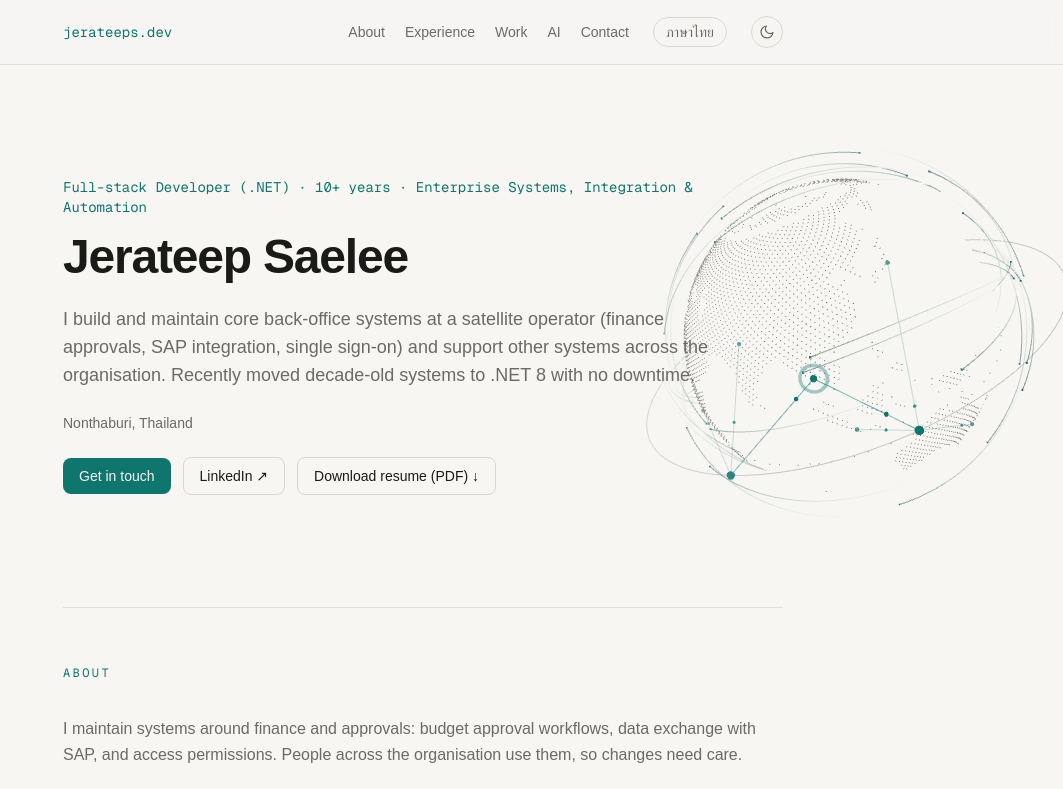
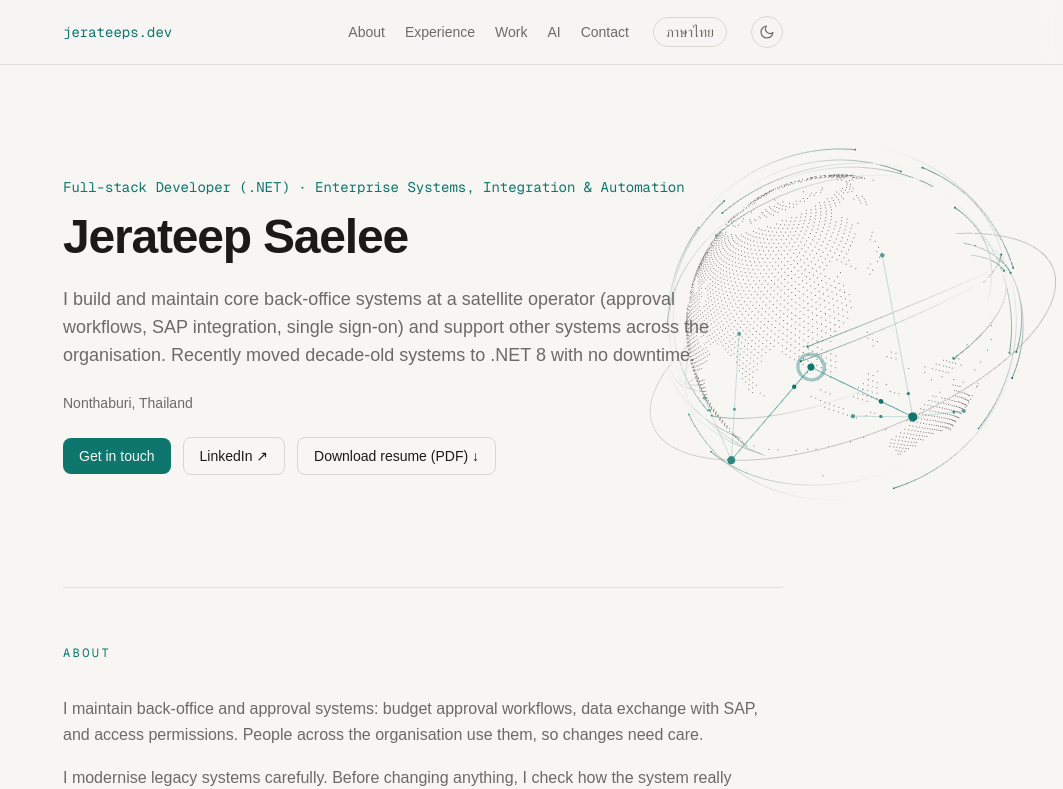
Before and after one commit to jerateep/jerateeps.dev, a Next.js app: page /en in a window 1280 px wide. Shown: the top 789 px of the page, without its empty margins (217-1280 px from the left). Built offline with nearby package versions, Linux system fonts and the light colour scheme; a web font is replaced by a local one.

Commit message:
docs: drop years from headline, describe the domain as back-office instead of finance

```diff
--- a/content/profile.ts
+++ b/content/profile.ts
@@ -97,21 +97,21 @@ export type Education = {
 export const profile = {
   name: { th: "Jerateep Saelee", en: "Jerateep Saelee" } satisfies L,
   role: {
-    th: "Full-stack Developer (.NET) · ประสบการณ์ 10+ ปี · ระบบ enterprise, integration และ automation",
-    en: "Full-stack Developer (.NET) · 10+ years · Enterprise Systems, Integration & Automation",
+    th: "Full-stack Developer (.NET) · ระบบ enterprise, integration และ automation",
+    en: "Full-stack Developer (.NET) · Enterprise Systems, Integration & Automation",
   } satisfies L,
   tagline: {
     th: "พัฒนาและดูแลระบบ back-office หลักของผู้ให้บริการดาวเทียม ทั้ง approval workflow งบประมาณ, SAP integration และ SSO กลาง พร้อม support ระบบอื่นในองค์กร งานช่วงหลังรวมถึงการ migrate ระบบอายุกว่าสิบปีขึ้น .NET 8 โดยไม่มี downtime",
-    en: "I build and maintain core back-office systems at a satellite operator (finance approvals, SAP integration, single sign-on) and support other systems across the organisation. Recently moved decade-old systems to .NET 8 with no downtime.",
+    en: "I build and maintain core back-office systems at a satellite operator (approval workflows, SAP integration, single sign-on) and support other systems across the organisation. Recently moved decade-old systems to .NET 8 with no downtime.",
   } satisfies L,
   location: { th: "นนทบุรี ประเทศไทย", en: "Nonthaburi, Thailand" } satisfies L,
   about: [
     {
-      th: "ดูแลระบบที่เกี่ยวกับการเงินและการอนุมัติ เช่น approval workflow งบประมาณ การรับส่งข้อมูลกับ SAP และการกำหนดสิทธิ์การเข้าถึง ระบบเหล่านี้มีผู้ใช้ทั่วองค์กร การแก้ไขจึงต้องระมัดระวัง",
-      en: "I maintain systems around finance and approvals: budget approval workflows, data exchange with SAP, and access permissions. People across the organisation use them, so changes need care.",
+      th: "ดูแลระบบ back-office และการอนุมัติ เช่น approval workflow งบประมาณ การรับส่งข้อมูลกับ SAP และการกำหนดสิทธิ์การเข้าถึง ระบบเหล่านี้มีผู้ใช้ทั่วองค์กร การแก้ไขจึงต้องระมัดระวัง",
+      en: "I maintain back-office and approval systems: budget approval workflows, data exchange with SAP, and access permissions. People across the organisation use them, so changes need care.",
     },
     {
-      th: "งานส่วนใหญ่คือการ modernize ระบบ legacy อย่างระมัดระวัง โดยตรวจ behavior จริงของระบบเทียบกับฐานข้อมูลก่อนแก้ทุกครั้ง การ upgrade หรือ migrate จึงไม่กระทบ business process เดิม ซึ่งสำคัญที่สุดกับระบบการเงินและการอนุมัติ บางระบบใช้งานมาราว 20 ปีแต่ยังต้องใช้ต่อ จึงต้องดูแลให้ไปต่อได้ ส่วนระบบใหม่เขียนด้วยเทคโนโลยีปัจจุบัน",
+      th: "งานส่วนใหญ่คือการ modernize ระบบ legacy อย่างระมัดระวัง โดยตรวจ behavior จริงของระบบเทียบกับฐานข้อมูลก่อนแก้ทุกครั้ง การ upgrade หรือ migrate จึงไม่กระทบ business process เดิม บางระบบใช้งานมาราว 20 ปีแต่ยังต้องใช้ต่อ จึงต้องดูแลให้ไปต่อได้ ส่วนระบบใหม่เขียนด้วยเทคโนโลยีปัจจุบัน",
       en: "I modernise legacy systems carefully. Before changing anything, I check how the system really behaves against the database, so upgrades keep the business process unchanged. Some of these systems are about 20 years old and must keep running; new systems use current technology.",
     },
     {
@@ -139,8 +139,8 @@ export const profile = {
         },
       ],
       summary: {
-        th: "รับผิดชอบระบบ back-office หลัก และ support ระบบอื่นทั่วองค์กร ครอบคลุมงานการเงิน approval workflow, access management และ SAP integration ทั้งดูแลระบบ legacy บน Web Forms, พัฒนาระบบใหม่บน ASP.NET Core และงาน automation ทั้งฝั่ง server และ RPA",
-        en: "Own the core back-office systems and support many others across finance, approvals, access management and SAP integration — spanning legacy Web Forms support, new builds on ASP.NET Core, and automation on both the server and RPA side.",
+        th: "รับผิดชอบระบบ back-office หลัก และ support ระบบอื่นทั่วองค์กร ครอบคลุมงาน back-office, approval workflow, access management และ SAP integration ทั้งดูแลระบบ legacy บน Web Forms, พัฒนาระบบใหม่บน ASP.NET Core และงาน automation ทั้งฝั่ง server และ RPA",
+        en: "Own the core back-office systems and support many others across back-office, approvals, access management and SAP integration — spanning legacy Web Forms support, new builds on ASP.NET Core, and automation on both the server and RPA side.",
       },
       highlights: [
         {
@@ -822,7 +822,7 @@ export const profile = {
   /** ความกว้างของงาน — ชื่อกลาง ๆ ทั้งหมด ไม่มีชื่อระบบภายใน */
   domains: [
     {
-      title: { th: "การเงินและอนุมัติ", en: "Finance & approvals" },
+      title: { th: "Back-office และอนุมัติ", en: "Back-office & approvals" },
       items: [
         { th: "ระบบขออนุมัติงบประมาณ ทั้งแบบมีงบ ไม่มีงบ และการโอนงบ", en: "Funding requests (budgeted, non-budgeted, transfers)" },
         { th: "ระบบเบิกค่าใช้จ่ายและเงินยืมทดรองของพนักงาน", en: "Employee expenses and cash advances" },
```
Also changed, not shown: 1 other file (tests, documents, lock files or other folders).
